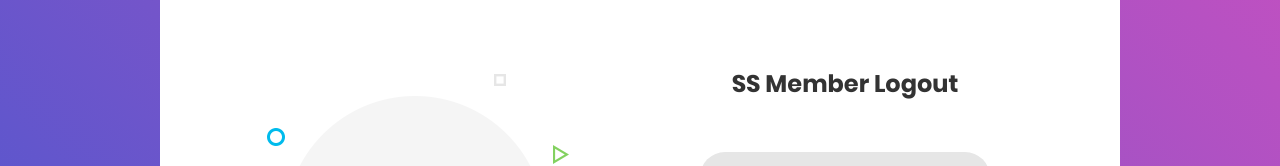
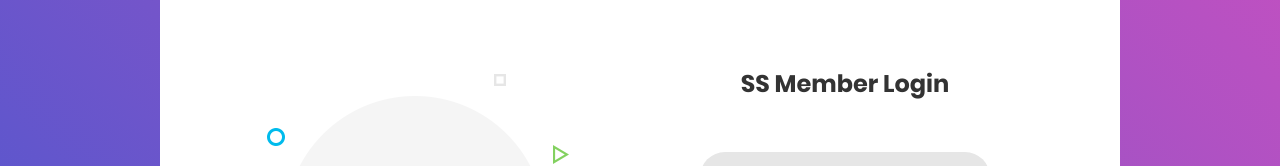
Before and after one commit to RuchiGoyal04/CICD_test, a plain HTML site: page index.html in a window 1280 px wide. Shown: the part 168-334 px from the top of the page. Drawn offline with Linux system fonts and the light colour scheme; a web font is replaced by a local one.

Commit message:
Update index.html

```diff
--- a/index.html
+++ b/index.html
@@ -32,7 +32,7 @@
 
 				<form class="login100-form validate-form">
 					<span class="login100-form-title">
-						SS Member Logout
+						SS Member Login
 					</span>
 
 					<div class="wrap-input100 validate-input" data-validate = "Valid email is required: ex@abc.xyz">
```
